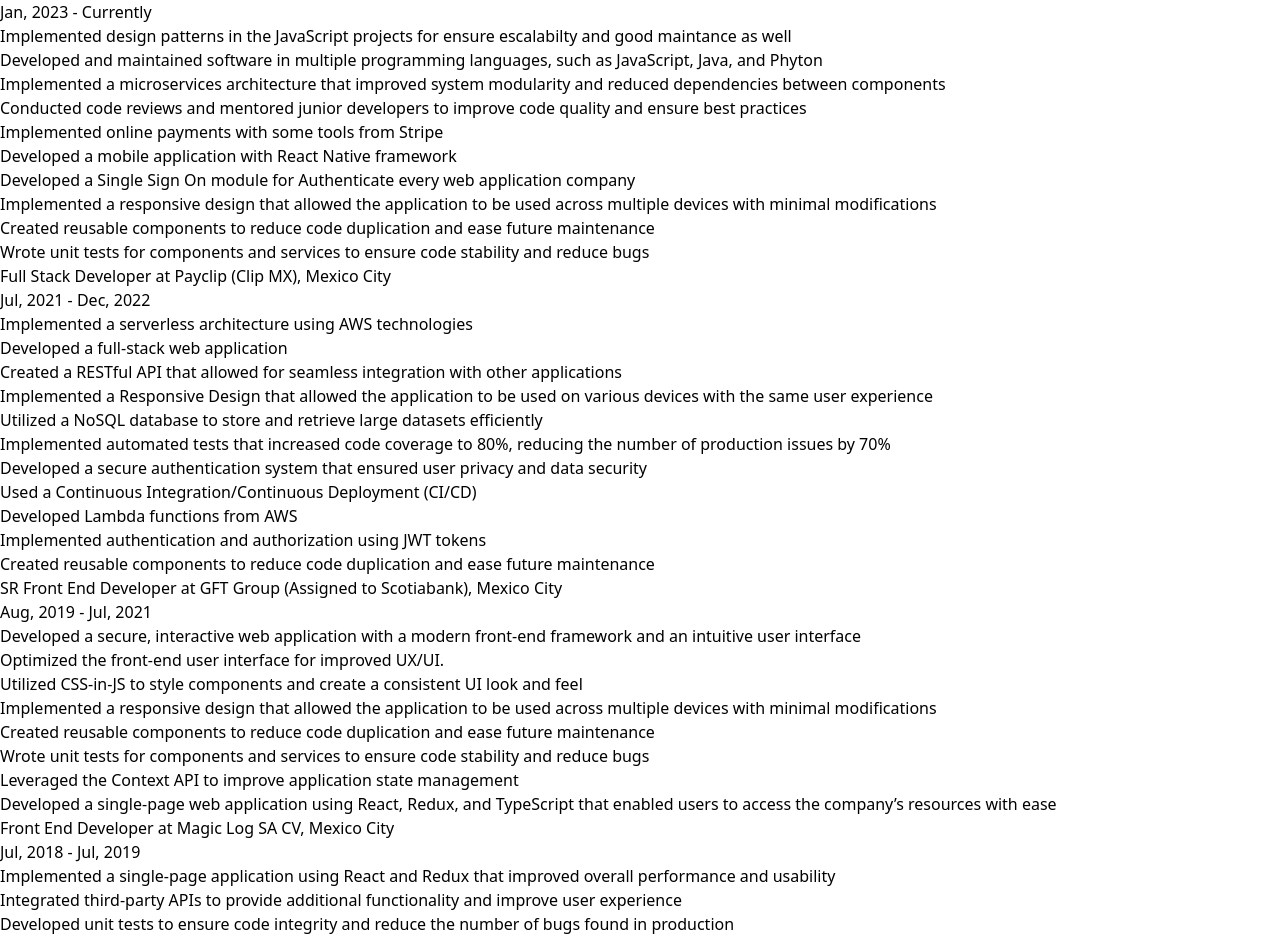
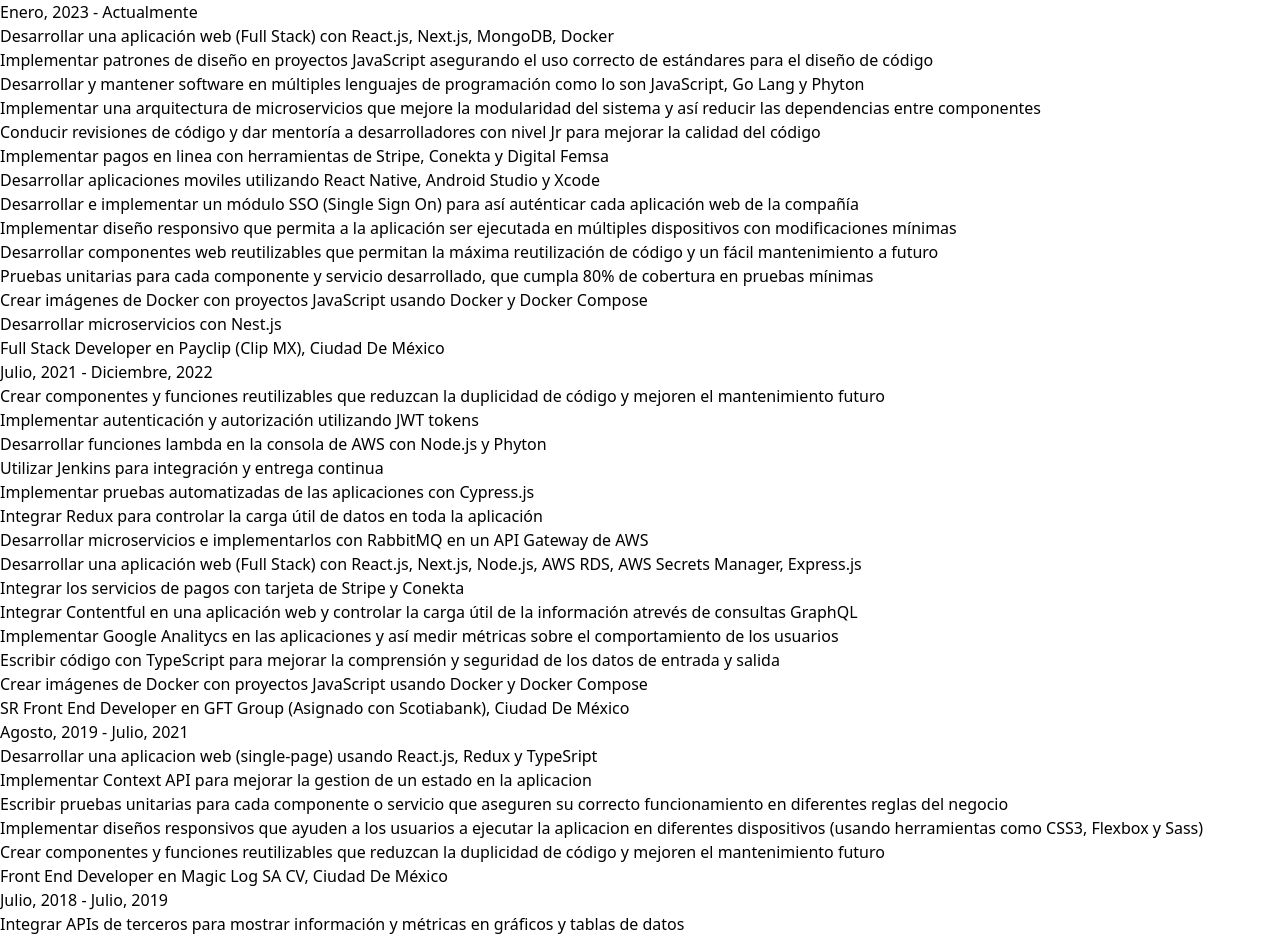
Before and after one commit to gdayramirezdev/my-resume-nextjs-v1, a Next.js app: page / in a window 1280 px wide. Shown: the part 2827-3767 px from the top of the page. Built offline with nearby package versions, Linux system fonts and the light colour scheme.

Commit message:
es-MX lang

```diff
--- a/src/app/components/CoverLetter.tsx
+++ b/src/app/components/CoverLetter.tsx
@@ -10,9 +10,9 @@
     <>
       <div className="flex flex-row items-center space-x-2">
         <UserIcon className="h-4 w-4" />
-        <span className="text-lg font-semibold">Profile</span>
+        <span className="text-lg font-semibold">Perfil</span>
       </div>
-      <p className="text-xs w-2/3">{children}</p>
+      <p className="text-xs w-full">{children}</p>
     </>
   );
 }
--- a/src/app/components/Details.tsx
+++ b/src/app/components/Details.tsx
@@ -13,7 +13,7 @@
     <>
       <div className="flex flex-row items-center space-x-2">
         <MapPinIcon className="h-4 w-4" />
-        <span className="text-lg font-semibold">Details</span>
+        <span className="text-lg font-semibold">Detalles</span>
       </div>
       <div className="flex flex-col items-start ml-6 text-wrap">
         <span className="text-sm">{city}</span>
--- a/src/app/components/Education.tsx
+++ b/src/app/components/Education.tsx
@@ -13,7 +13,7 @@
     <>
       <div className="flex flex-row items-center space-x-2">
         <BuildingLibraryIcon className="h-4 w-4" />
-        <span className="text-lg font-semibold">Education</span>
+        <span className="text-lg font-semibold">Formación</span>
       </div>
       <div className="flex flex-col items-start ml-6">
         <span className="text-sm">{name} - {degree}</span>
--- a/src/app/components/EmploymentHistory.tsx
+++ b/src/app/components/EmploymentHistory.tsx
@@ -20,7 +20,7 @@
 
   return (
     <div className="flex flex-col space-y-2">
-      <h4 className="text-sm">{role} at {companyName}, {city}</h4>
+      <h4 className="text-sm">{role} en {companyName}, {city}</h4>
       <span className="text-xs text-gray-500">{startedDate} - {finishedDate}</span>
       <ul className="list-outside ml-10">
         {activitiesList}
@@ -38,7 +38,7 @@
     <>
       <div className="flex flex-row items-center space-x-2">
         <BuildingOffice2Icon className="h-4 w-4" />
-        <span className="text-lg font-semibold">Employment history</span>
+        <span className="text-lg font-semibold">Historia laboral</span>
       </div>
       {experienceList}
     </>
--- a/src/app/components/Languages.tsx
+++ b/src/app/components/Languages.tsx
@@ -11,7 +11,7 @@
     <>
       <div className="flex flex-row items-center space-x-2">
         <LanguageIcon className="h-4 w-4" />
-        <span className="text-lg font-semibold">Languages</span>
+        <span className="text-lg font-semibold">Idiomas</span>
       </div>
       <div className="flex flex-row items-center space-x-3 ml-6">
         <span className="text-sm">{name}</span>
--- a/src/app/components/Skills.tsx
+++ b/src/app/components/Skills.tsx
@@ -39,7 +39,7 @@
   return (
     <>
       <div className="flex flex-row items-center space-x-2">
-        <span className="text-lg font-semibold">Skills</span>
+        <span className="text-lg font-semibold">Habilidades</span>
       </div>
       {skillsList}
     </>
--- a/src/mocks/userInfo.ts
+++ b/src/mocks/userInfo.ts
@@ -6,16 +6,16 @@
     image: 'https://media.licdn.com/dms/image/v2/D4E03AQFe3dSWRDefeg/profile-displayphoto-shrink_800_800/B4EZUXbkdkGYAc-/0/1739854860229?e=1745452800&v=beta&t=_lV9dEJR8HFyBlhNSq9s0LivX_zjJ8hxCf6WRmEx7qw'
   },
   details: {
-    city: 'Mexico City',
-    country: 'Mexico',
+    city: 'Ciudad De México',
+    country: 'México',
     phone: '+52 5571916683',
     email: 'josegustavo.ramirez.dev@outlook.com'
   },
   coverLetter: {
     text: `
-      Professional engineer with 6 years of experience about Web Development.
-      I've written code in a few languages such as JavaScript, Python, and Java.
-      I think that I'm a honest person, nice friend, and good worker.
+      Ingeniero profesional con 6 años de experiencia en desarrollo web.
+      He escrito codigo en diferentes lenguajes de programacion tales como JavaScript, Java y Phyton.
+      Me considero buen amigo, excelente trabajador, y una persona honesta.
     `
   },
   experience: [
@@ -23,87 +23,90 @@
       companyName: 'Spakio',
       role: 'Software Engineer',
       assignee: '',
-      city: 'Mexico City',
-      startedDate: 'Jan, 2023',
-      finishedDate: 'Currently',
+      city: 'Ciudad De México',
+      startedDate: 'Enero, 2023',
+      finishedDate: 'Actualmente',
       activities: [
-        'Implemented design patterns in the JavaScript projects for ensure escalabilty and good maintance as well',
-        'Developed and maintained software in multiple programming languages, such as JavaScript, Java, and Phyton',
-        'Implemented a microservices architecture that improved system modularity and reduced dependencies between components',
-        'Conducted code reviews and mentored junior developers to improve code quality and ensure best practices',
-        'Implemented online payments with some tools from Stripe',
-        'Developed a mobile application with React Native framework',
-        'Developed a Single Sign On module for Authenticate every web application company',
-        'Implemented a responsive design that allowed the application to be used across multiple devices with minimal modifications',
-        'Created reusable components to reduce code duplication and ease future maintenance',
-        'Wrote unit tests for components and services to ensure code stability and reduce bugs'
+        'Desarrollar una aplicación web (Full Stack) con React.js, Next.js, MongoDB, Docker',
+        'Implementar patrones de diseño en proyectos JavaScript asegurando el uso correcto de estándares para el diseño de código',
+        'Desarrollar y mantener software en múltiples lenguajes de programación como lo son JavaScript, Go Lang y Phyton',
+        'Implementar una arquitectura de microservicios que mejore la modularidad del sistema y así reducir las dependencias entre componentes',
+        'Conducir revisiones de código y dar mentoría a desarrolladores con nivel Jr para mejorar la calidad del código',
+        'Implementar pagos en linea con herramientas de Stripe, Conekta y Digital Femsa',
+        'Desarrollar aplicaciones moviles utilizando React Native, Android Studio y Xcode',
+        'Desarrollar e implementar un módulo SSO (Single Sign On) para así auténticar cada aplicación web de la compañía',
+        'Implementar diseño responsivo que permita a la aplicación ser ejecutada en múltiples dispositivos con modificaciones mínimas',
+        'Desarrollar componentes web reutilizables que permitan la máxima reutilización de código y un fácil mantenimiento a futuro',
+        'Pruebas unitarias para cada componente y servicio desarrollado, que cumpla 80% de cobertura en pruebas mínimas',
+        'Crear imágenes de Docker con proyectos JavaScript usando Docker y Docker Compose',
+        'Desarrollar microservicios con Nest.js'
       ]
     },
     {
       companyName: 'Payclip (Clip MX)',
       role: 'Full Stack Developer',
       assignee: '',
-      city: 'Mexico City',
-      startedDate: 'Jul, 2021',
-      finishedDate: 'Dec, 2022',
+      city: 'Ciudad De México',
+      startedDate: 'Julio, 2021',
+      finishedDate: 'Diciembre, 2022',
       activities: [
-        'Implemented a serverless architecture using AWS technologies',
-        'Developed a full-stack web application',
-        'Created a RESTful API that allowed for seamless integration with other applications',
-        'Implemented a Responsive Design that allowed the application to be used on various devices with the same user experience',
-        'Utilized a NoSQL database to store and retrieve large datasets efficiently',
-        'Implemented automated tests that increased code coverage to 80%, reducing the number of production issues by 70%',
-        'Developed a secure authentication system that ensured user privacy and data security',
-        'Used a Continuous Integration/Continuous Deployment (CI/CD)',
-        'Developed Lambda functions from AWS ',
-        'Implemented authentication and authorization using JWT tokens',
-        'Created reusable components to reduce code duplication and ease future maintenance',
+        'Crear componentes y funciones reutilizables que reduzcan la duplicidad de código y mejoren el mantenimiento futuro',
+        'Implementar autenticación y autorización utilizando JWT tokens',
+        'Desarrollar funciones lambda en la consola de AWS con Node.js y Phyton',
+        'Utilizar Jenkins para integración y entrega continua',
+        'Implementar pruebas automatizadas de las aplicaciones con Cypress.js ',
+        'Integrar Redux para controlar la carga útil de datos en toda la aplicación',
+        'Desarrollar microservicios e implementarlos con RabbitMQ en un API Gateway de AWS',
+        'Desarrollar una aplicación web (Full Stack) con React.js, Next.js, Node.js, AWS RDS, AWS Secrets Manager, Express.js',
+        'Integrar los servicios de pagos con tarjeta de Stripe y Conekta',
+        'Integrar Contentful en una aplicación web y controlar la carga útil de la información atrevés de consultas GraphQL',
+        'Implementar Google Analitycs en las aplicaciones y así medir métricas sobre el comportamiento de los usuarios',
+        'Escribir código con TypeScript para mejorar la comprensión y seguridad de los datos de entrada y salida',
+        'Crear imágenes de Docker con proyectos JavaScript usando Docker y Docker Compose'
       ]
     },
     {
-      companyName: 'GFT Group (Assigned to Scotiabank)',
+      companyName: 'GFT Group (Asignado con Scotiabank)',
       role: 'SR Front End Developer',
       assignee: '',
-      city: 'Mexico City',
-      startedDate: 'Aug, 2019',
-      finishedDate: 'Jul, 2021',
+      city: 'Ciudad De México',
+      startedDate: 'Agosto, 2019',
+      finishedDate: 'Julio, 2021',
       activities: [
-        'Developed a secure, interactive web application with a modern front-end framework and an intuitive user interface',
-        'Optimized the front-end user interface for improved UX/UI.',
-        'Utilized CSS-in-JS to style components and create a consistent UI look and feel',
-        'Implemented a responsive design that allowed the application to be used across multiple devices with minimal modifications',
-        'Created reusable components to reduce code duplication and ease future maintenance',
-        'Wrote unit tests for components and services to ensure code stability and reduce bugs',
-        'Leveraged the Context API to improve application state management',
-        'Developed a single-page web application using React, Redux, and TypeScript that enabled users to access the company’s resources with ease',
+        'Desarrollar una aplicacion web (single-page) usando React.js, Redux y TypeSript',
+        'Implementar Context API para mejorar la gestion de un estado en la aplicacion',
+        'Escribir pruebas unitarias para cada componente o servicio que aseguren su correcto funcionamiento en diferentes reglas del negocio',
+        'Implementar diseños responsivos que ayuden a los usuarios a ejecutar la aplicacion en diferentes dispositivos (usando herramientas como CSS3, Flexbox y Sass)',
+        'Crear componentes y funciones reutilizables que reduzcan la duplicidad de código y mejoren el mantenimiento futuro',
       ]
     },
     {
       companyName: 'Magic Log SA CV',
       role: 'Front End Developer',
       assignee: '',
-      city: 'Mexico City',
-      startedDate: 'Jul, 2018',
-      finishedDate: 'Jul, 2019',
+      city: 'Ciudad De México',
+      startedDate: 'Julio, 2018',
+      finishedDate: 'Julio, 2019',
       activities: [
-        'Implemented a single-page application using React and Redux that improved overall performance and usability',
-        'Integrated third-party APIs to provide additional functionality and improve user experience',
-        'Developed unit tests to ensure code integrity and reduce the number of bugs found in production',
-        'Utilized version control systems such as Git to manage code changes and collaborate with other developers',
+        'Integrar APIs de terceros para mostrar información y métricas en gráficos y tablas de datos',
+        'Utilizar bitbucket para gestionar las versiones de código y mejorar la colaboración con otros desarrolladores',
+        'Desarrollar aplicaciones web con React.js, Redux, TypeScript, Express.js y Postgresql',
+        'Desarrollar aplicaciones móviles con React Native y Expo',
       ]
     },
     {
       companyName: 'Maxipublica ',
       role: 'APIs Developer',
       assignee: '',
-      city: 'Mexico City',
-      startedDate: 'Feb, 2017',
-      finishedDate: 'Jul, 2018',
+      city: 'Ciudad De México',
+      startedDate: 'Febrero, 2017',
+      finishedDate: 'Julio, 2018',
       activities: [
-        'Developed custom services to manage application state and communicate with back-end APIs',
-        'Incorporated third-party APIs into the web application for data exchange and real-time updates',
-        'Integrated third-party APIs into the web application to allow for additional functionality',
-        'Developed and maintained REST APIs that enabled secure data integration between multiple systems',
+        'Desarrollar APIs con Node.js y Express.js',
+        'Integrar APIs de terceros como Mercado Libre API',
+        'Integrar esquemas de una base de datos no relacional con Mongoose en Node.js',
+        'Documentar APIs con Swagger',
+        'Desarrollar servicios de autenticación y autorización con JWT tokens',
       ]
     }
   ],
@@ -137,7 +140,7 @@
       average: 75
     },
     {
-      name: 'React Native ',
+      name: 'React Native',
       average: 50
     },
     {
@@ -173,11 +176,23 @@
       average: 75
     },
     {
-      name: 'Git',
+      name: 'Postgresql',
+      average: 75
+    },
+    {
+      name: 'Git (Github)',
       average: 75
     },
     {
       name: 'HTML & CSS',
+      average: 75
+    },
+    {
+      name: 'Sass',
+      average: 75
+    },
+    {
+      name: 'Tailwindcss',
       average: 75
     },
     {
@@ -204,8 +219,8 @@
   education: {
     school: {
       name: 'Tecnologico de Estudios Superiores De Jocotitlan',
-      degree: 'engineering computer systems',
-      label: 'Sep, 2012 - Apr, 2017',
+      degree: 'Ingeniería en sistemas computacionales',
+      label: 'Septiembre, 2012 - Abril, 2017',
       city: 'Toluca'
     }
   },
```
Also changed, not shown: src/app/page.tsx (+4 -4 lines).
